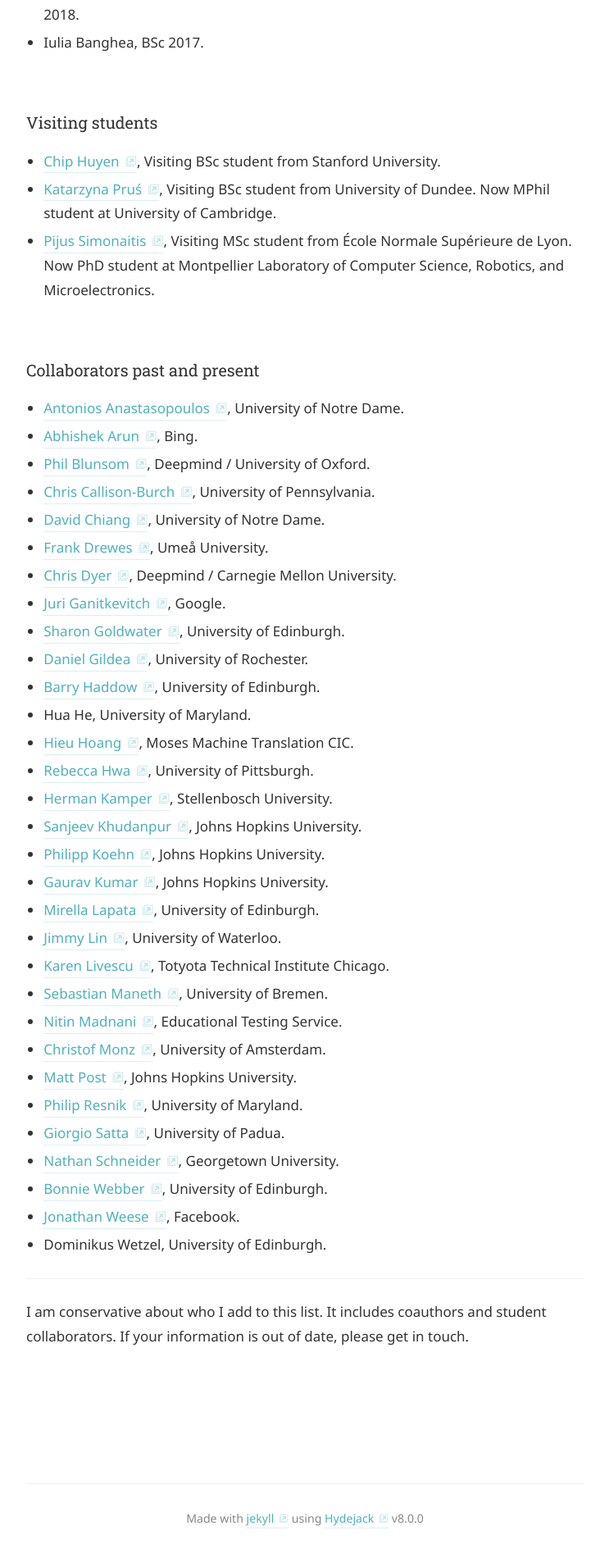
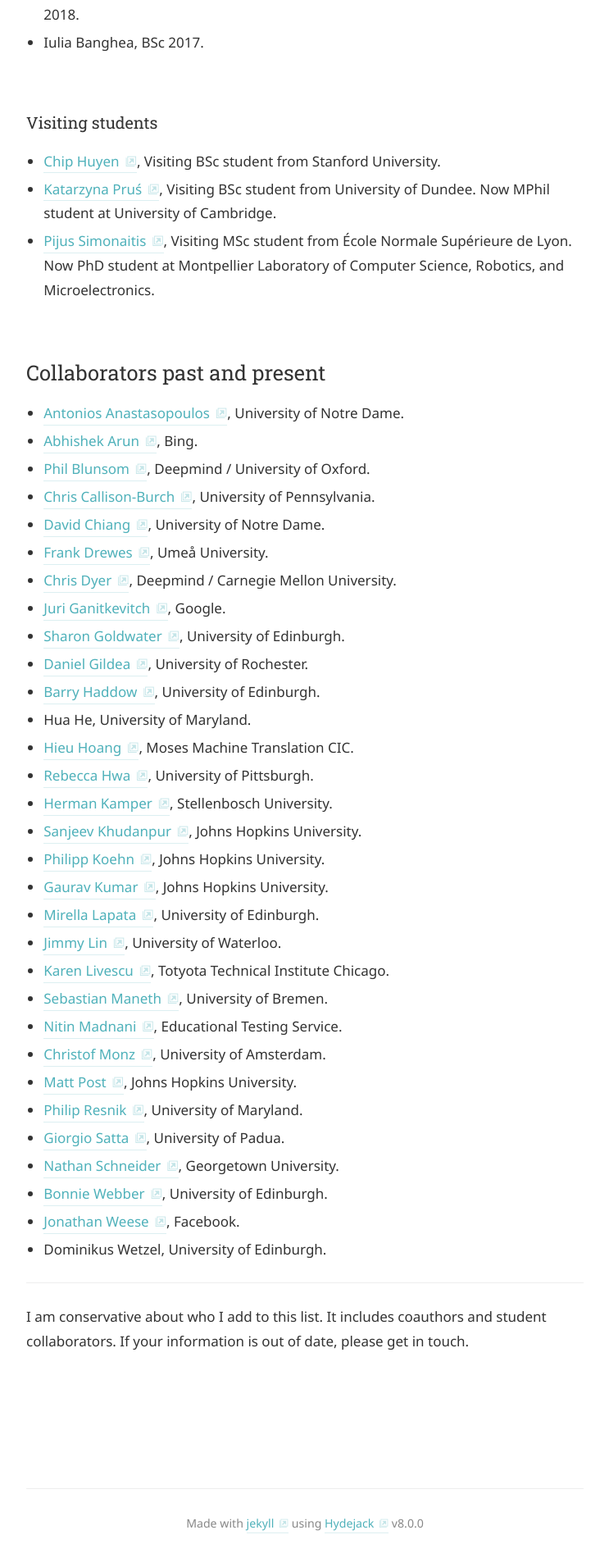
Before and after one commit to alopez/alopez.github.com, a Jekyll site: the page built from collaborators.md, in a window 1280 px wide. Shown: the part 2290-4195 px from the top of the page at 82% size, without its empty margins (393-1136 px from the left). Built offline with Jekyll 4.4.1, drawn with Linux system fonts in a browser that asks for light colours; some web fonts are replaced.

Commit message:
Fix header

```diff
--- a/collaborators.md
+++ b/collaborators.md
@@ -36,7 +36,7 @@ order:  3
 ### Visiting students
 {% include collaborator.html people=site.data.collaborators.former-visitors %}
 
-### Collaborators past and present
+## Collaborators past and present
 {% include collaborator.html people=site.data.collaborators.collaborators %}
 
 ---
```
